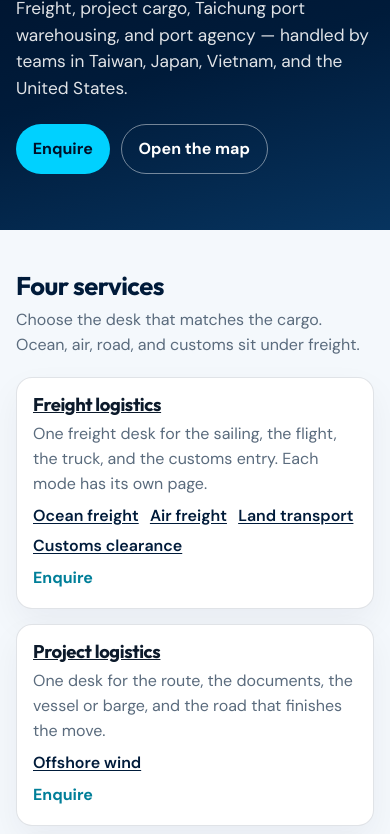
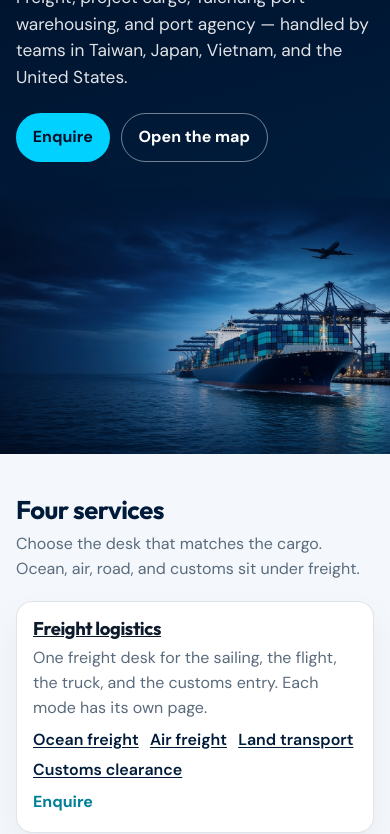
Before and after one commit to SHALIN-WU/SHALIN-WU.github.io, a plain HTML site: page site/index.html in a window 390 px wide. Shown: the part 219-1053 px from the top of the page. Drawn offline with Linux system fonts and the light colour scheme.

Commit message:
Add logistics imagery to the homepage hero
Co-authored-by: Cursor <cursoragent@cursor.com>

```diff
--- a/site/assets/site.css
+++ b/site/assets/site.css
@@ -157,7 +157,39 @@ html[lang="ja"] h1, html[lang="ja"] h2, html[lang="ja"] h3 {
     linear-gradient(165deg, #001028 0%, #001b3a 55%, #07345f 100%);
   color: var(--white);
 }
-.hero { padding: 3.2rem 0 3.5rem; }
+.hero { padding: 2.4rem 0; overflow: hidden; }
+.hero-layout {
+  display: grid;
+  grid-template-columns: minmax(0, 0.88fr) minmax(25rem, 1.12fr);
+  align-items: center;
+  gap: clamp(2rem, 5vw, 4.5rem);
+}
+.hero-copy { position: relative; z-index: 1; }
+.hero-visual {
+  position: relative;
+  margin: 0;
+  min-height: 25rem;
+  align-self: stretch;
+}
+.hero-visual::before {
+  content: "";
+  position: absolute;
+  z-index: 1;
+  inset: 0;
+  background:
+    linear-gradient(90deg, #001733 0%, rgba(0, 23, 51, 0.1) 30%, transparent 55%),
+    linear-gradient(180deg, rgba(0, 16, 40, 0.08), rgba(0, 16, 40, 0.28));
+  pointer-events: none;
+}
+.hero-visual img {
+  position: absolute;
+  inset: 0;
+  width: 100%;
+  height: 100%;
+  object-fit: cover;
+  border-radius: 22px;
+  box-shadow: 0 30px 70px rgba(0, 8, 24, 0.42);
+}
 .page-hero { padding: 2.2rem 0 2.4rem; }
 .hero h1, .page-hero h1 { font-size: clamp(2.2rem, 5vw, 4rem); margin: 0 0 0.8rem; }
 .hero h1 em, .page-hero h1 em { font-style: normal; color: var(--cyan); }
@@ -289,6 +321,8 @@ textarea { min-height: 7rem; resize: vertical; }
 #enquiry-form, .office-card, #why-northgo { scroll-margin-top: calc(var(--header) + 0.6rem); }
 
 @media (max-width: 980px) {
+  .hero-layout { grid-template-columns: minmax(0, 0.9fr) minmax(20rem, 1.1fr); gap: 1.5rem; }
+  .hero-visual { min-height: 22rem; }
   .grid-4, .trust { grid-template-columns: 1fr 1fr; }
   .map-layout, .foot-grid { grid-template-columns: 1fr 1fr; }
 }
@@ -311,6 +345,18 @@ textarea { min-height: 7rem; resize: vertical; }
   #site-nav > a, .services-details summary { padding: 0.75rem 0; border-bottom: 1px solid var(--line); }
   .services-panel { position: static; width: auto; box-shadow: none; border: 0; padding: 0 0 0.4rem; }
   .bar .enquire { margin-left: auto; }
+  .hero { padding: 0; }
+  .hero-layout {
+    width: 100%;
+    grid-template-columns: 1fr;
+    gap: 0;
+  }
+  .hero-copy { width: min(100% - 2rem, var(--max)); margin-inline: auto; padding: 2.5rem 0 2.2rem; }
+  .hero-visual { min-height: clamp(16rem, 58vw, 24rem); }
+  .hero-visual img { border-radius: 0; }
+  .hero-visual::before {
+    background: linear-gradient(180deg, rgba(0, 27, 58, 0.72) 0%, transparent 32%, rgba(0, 16, 40, 0.22) 100%);
+  }
   .grid-4, .grid-3, .grid-2, .points, .trust, .map-layout, .foot-grid, .form-grid.two { grid-template-columns: 1fr; }
   #map { height: 320px; }
   .case dl { grid-template-columns: 1fr; }
--- a/site/index.html
+++ b/site/index.html
@@ -40,13 +40,18 @@
     <a class="btn enquire" href="/contact/#enquiry-form">Enquire</a>
     <button class="nav-toggle" type="button" aria-expanded="false" aria-controls="site-nav">Menu</button>
   </div></header>
-  <main id="main"><header class="hero"><div class="wrap">
-      <h1>Making logistics <em>effortless.</em></h1>
-      <p class="lead">Freight, project cargo, Taichung port warehousing, and port agency — handled by teams in Taiwan, Japan, Vietnam, and the United States.</p>
-      <div class="hero-actions">
-        <a class="btn" href="/contact/#enquiry-form">Enquire</a>
-        <a class="btn secondary" href="/locations/">Open the map</a>
+  <main id="main"><header class="hero"><div class="wrap hero-layout">
+      <div class="hero-copy">
+        <h1>Making logistics <em>effortless.</em></h1>
+        <p class="lead">Freight, project cargo, Taichung port warehousing, and port agency — handled by teams in Taiwan, Japan, Vietnam, and the United States.</p>
+        <div class="hero-actions">
+          <a class="btn" href="/contact/#enquiry-form">Enquire</a>
+          <a class="btn secondary" href="/locations/">Open the map</a>
+        </div>
       </div>
+      <figure class="hero-visual" aria-hidden="true">
+        <img src="/assets/northgo-hero.jpg" alt="" width="1024" height="576" fetchpriority="high" decoding="async">
+      </figure>
     </div></header>
     <section class="section"><div class="wrap">
       <h2>Four services</h2>
```
Also changed, not shown: build/generate.mjs (+11 -6 lines), site/ja/index.html (+11 -6 lines), site/vi/index.html (+11 -6 lines), site/zh-tw/index.html (+11 -6 lines), site/assets/northgo-hero.jpg (added).
